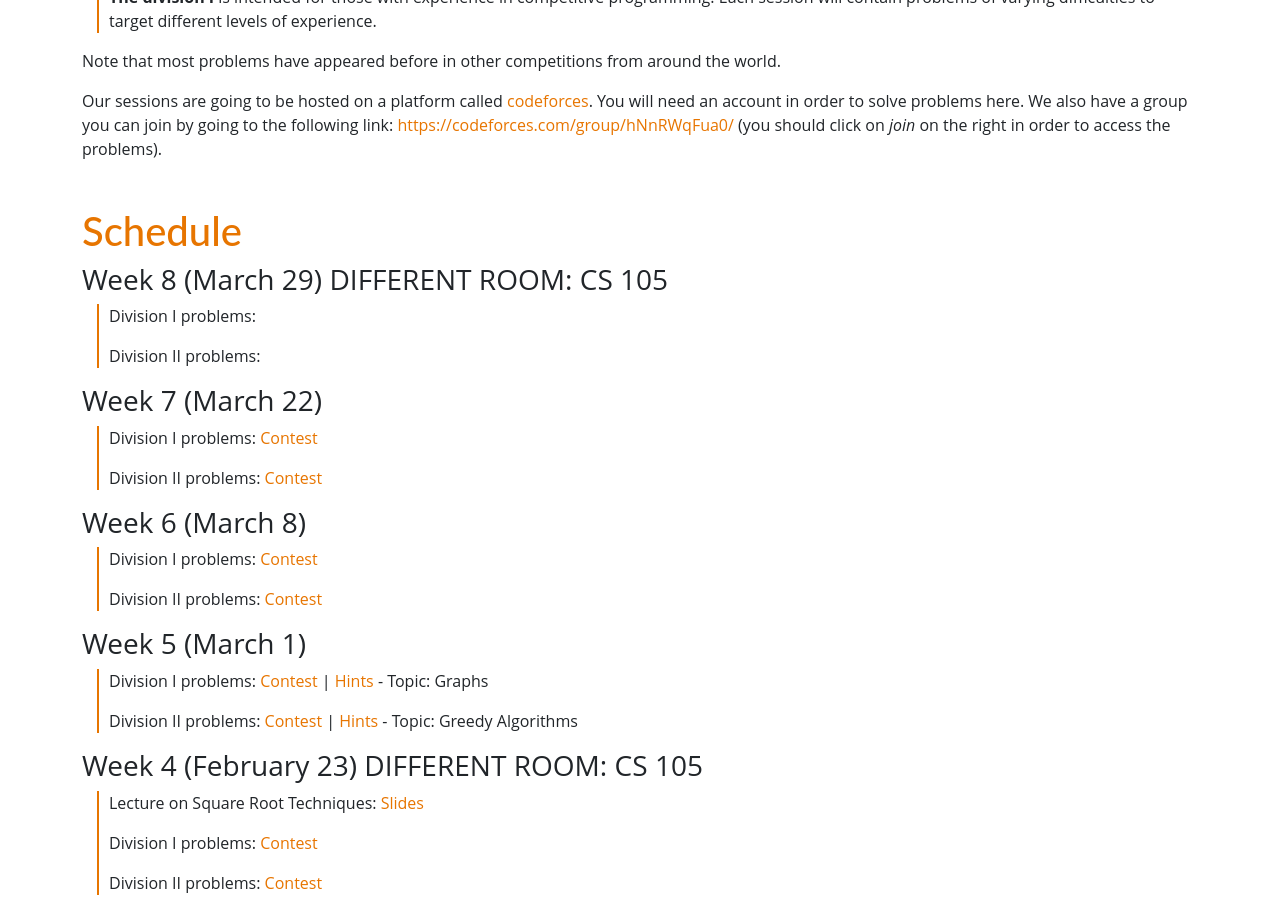
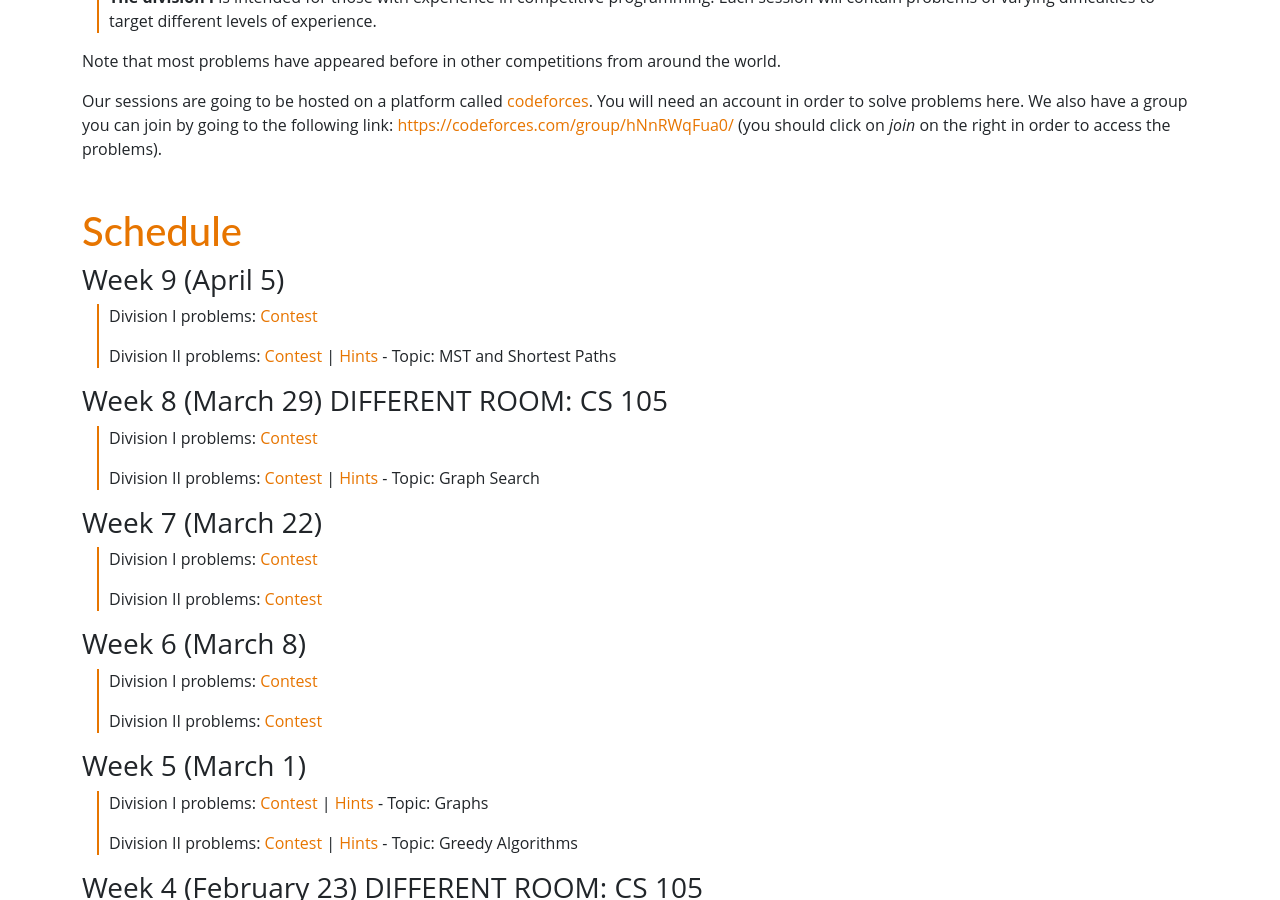
Before and after one commit to Princeton-Competitive-Programming/princeton-competitive-programming, a Jekyll site: the page built from spring24.md, in a window 1280 px wide and 900 px high, scrolled down 825 px. Built offline with Jekyll 4.4.1, drawn with Linux system fonts in a browser that asks for light colours; nearby versions of some CDN libraries.

Commit message:
Week 9 helpers

```diff
--- a/spring24.md
+++ b/spring24.md
@@ -60,10 +60,15 @@ problems).
 
 ## Schedule
 
+### Week 9 (April 5)
+ * Division I problems: [Contest](https://codeforces.com/group/hNnRWqFua0/contest/516003)
+
+ * Division II problems: [Contest](https://codeforces.com/group/hNnRWqFua0/contest/516059) \| [Hints]({{ site.baseurl }}/mstsp_s24) - Topic: MST and Shortest Paths
+
 ### Week 8 (March 29) DIFFERENT ROOM: CS 105
- * Division I problems:
+ * Division I problems: [Contest](https://codeforces.com/group/hNnRWqFua0/contest/514487)
 
- * Division II problems:
+ * Division II problems: [Contest](https://codeforces.com/group/hNnRWqFua0/contest/514322) \| [Hints]({{ site.baseurl }}/graph_s24) - Topic: Graph Search
 
 ### Week 7 (March 22)
  * Division I problems: [Contest](https://codeforces.com/group/hNnRWqFua0/contest/512760)
```
